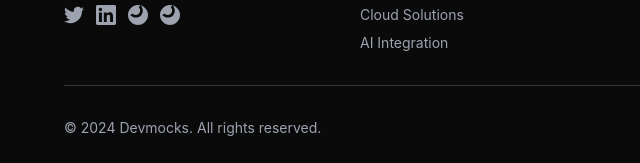
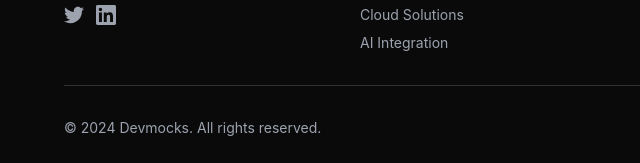
Before and after one commit to bilalhussain-dev/devmocks-agency, a plain HTML site: page index.html in a window 1280 px wide. Shown: the part 9670-9833 px from the top of the page, 0-640 px from the left. Drawn offline with Linux system fonts and the light colour scheme.

Commit message:
remove unused social links

```diff
--- a/index.html
+++ b/index.html
@@ -2314,26 +2314,7 @@
                     />
                   </svg>
                 </a>
-                <a
-                  href="#"
-                  class="text-gray-400 hover:text-primary transition-colors"
-                >
-                  <svg class="w-5 h-5" fill="currentColor" viewBox="0 0 24 24">
-                    <path
-                      d="M12 0C5.374 0 0 5.373 0 12s5.374 12 12 12 12-5.373 12-12S18.626 0 12 0zm5.568 8.16c-.169 1.858-.896 3.433-2.188 4.72-1.292 1.288-2.896 2.005-4.797 2.15-.951.073-1.922.024-2.857-.145-1.875-.338-3.57-1.146-4.893-2.468l2.208-2.208c.528.528 1.146.94 1.846 1.229.7.289 1.438.434 2.205.434 1.46 0 2.729-.506 3.808-1.519 1.079-1.013 1.618-2.267 1.618-3.762 0-.767-.145-1.505-.434-2.205-.289-.7-.701-1.318-1.229-1.846l2.208-2.208c1.322 1.323 2.13 3.018 2.468 4.893.169.935.218 1.906.145 2.857z"
-                    />
-                  </svg>
-                </a>
-                <a
-                  href="#"
-                  class="text-gray-400 hover:text-primary transition-colors"
-                >
-                  <svg class="w-5 h-5" fill="currentColor" viewBox="0 0 24 24">
-                    <path
-                      d="M12 0C5.374 0 0 5.373 0 12s5.374 12 12 12 12-5.373 12-12S18.626 0 12 0zm5.568 8.16c-.169 1.858-.896 3.433-2.188 4.72-1.292 1.288-2.896 2.005-4.797 2.15-.951.073-1.922.024-2.857-.145-1.875-.338-3.57-1.146-4.893-2.468l2.208-2.208c.528.528 1.146.94 1.846 1.229.7.289 1.438.434 2.205.434 1.46 0 2.729-.506 3.808-1.519 1.079-1.013 1.618-2.267 1.618-3.762 0-.767-.145-1.505-.434-2.205-.289-.7-.701-1.318-1.229-1.846l2.208-2.208c1.322 1.323 2.13 3.018 2.468 4.893.169.935.218 1.906.145 2.857z"
-                    />
-                  </svg>
-                </a>
+
               </div>
             </div>
 
```
